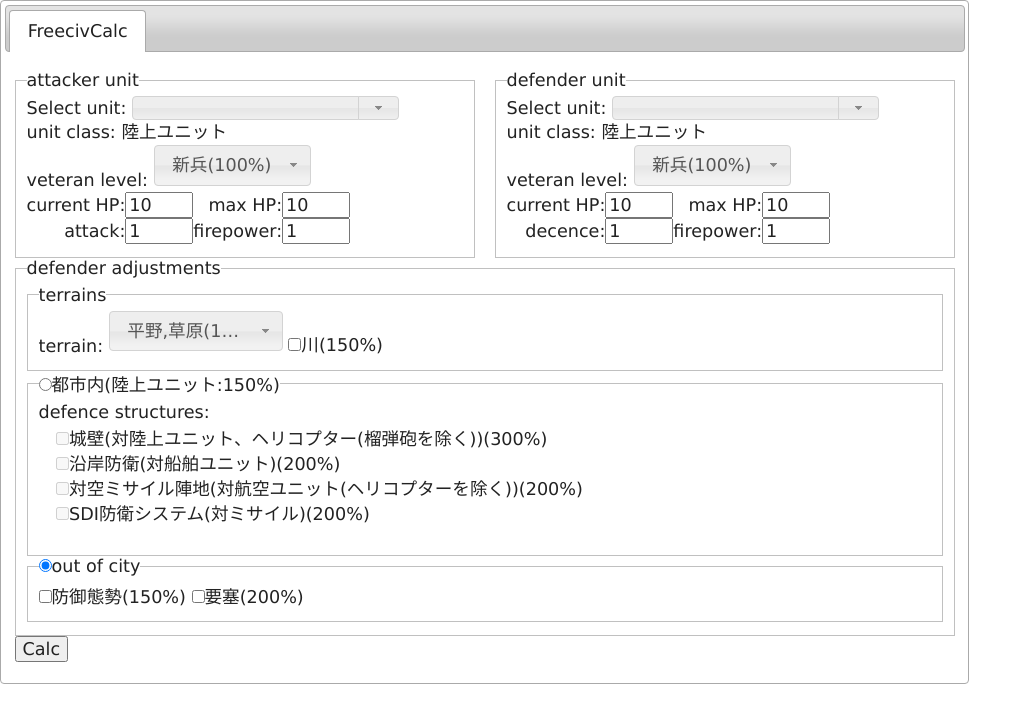
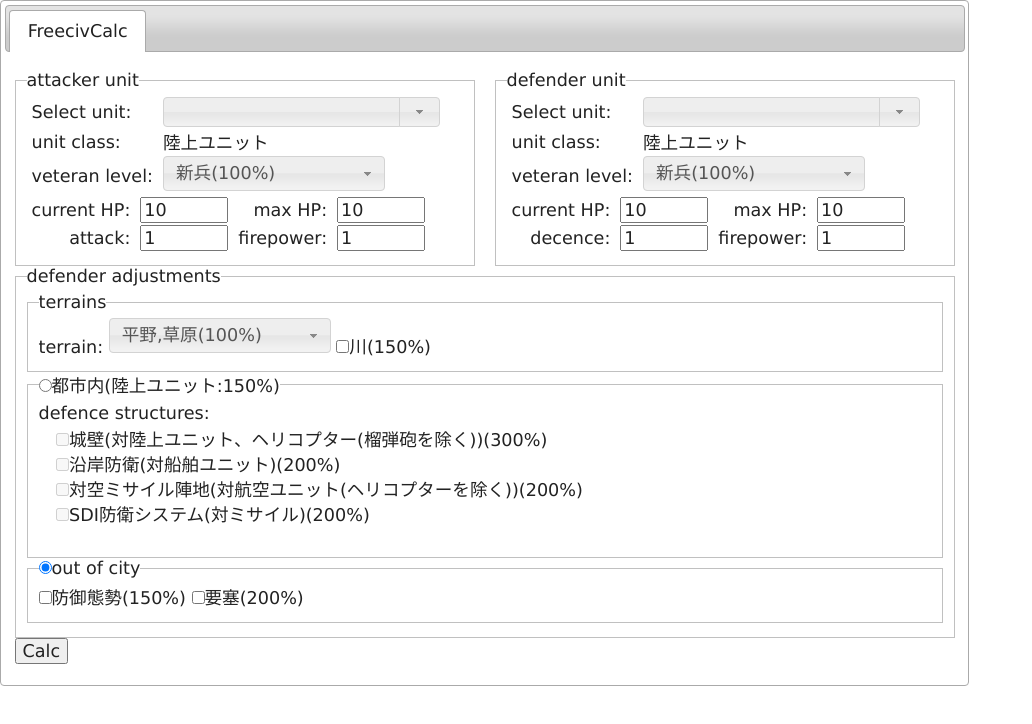
Before and after one commit to Tatamo/freecivcalc, a website: page index_en.html in a window 1280 px wide. Shown: the whole page, without its empty margins (0-1032 px from the left). Drawn offline with Linux system fonts and the light colour scheme.

Commit message:
write more style

```diff
--- a/css/style.css
+++ b/css/style.css
@@ -1,20 +1,4 @@
-.custom-combobox {
-	position: relative;
-	display: inline-block;
-}
-.custom-combobox-toggle {
-	position: absolute;
-	top: 0;
-	bottom: 0;
-	margin-left: -1px;
-	padding: 0;
-}
-.ui-autocomplete {
-	max-height: 400px;
-	overflow-y: auto;
-	overflow-x: hidden;
-}
-
+/* -- 全体レイアウト -- */
 fieldset{
 	margin: 0;
 }
@@ -55,17 +39,69 @@
 #tabs{
 	width: calc(940px + 10px + 10px);
 }
-.ui-tabs-panel{
-	padding-left: 10px !important;
-	padding-right: 10px !important;
+.ui-tabs .ui-tabs-panel{
+	padding-left: 10px;
+	padding-right: 10px;
 }
 
-input[type="number"]{
-	width: 60px;
+/* -- テーブル -- */
+th {
+	padding: 1px 5px;
+}
+td {
+	padding: 1px 5px;
+	text-align: right;
+}
+.table-unit-select td{
+	text-align: left;
 }
 
+/* -- 行間調整 -- */
 p{
 	margin-top: 0;
 	margin-bottom: 0;
 	line-height: 1.4;
 }
+
+/* -- コンボボックス -- */
+.custom-combobox {
+	position: relative;
+	display: inline-block;
+}
+.custom-combobox-input {
+	padding-left: 12px;
+	padding-top: 4px;
+	padding-bottom: 4px;
+}
+.custom-combobox-toggle {
+	position: absolute;
+	top: 0;
+	bottom: 0;
+	margin-left: -1px;
+	padding: 0;
+}
+.ui-autocomplete {
+	max-height: 400px;
+	overflow-y: auto;
+	overflow-x: hidden;
+}
+
+/* -- 各input要素/widgetの幅調整 -- */
+.ui-selectmenu-button{
+	min-width: 220px;
+}
+.ui-selectmenu-button span.ui-selectmenu-text{
+	padding-left: 12px;
+	padding-top: 4px;
+	padding-bottom: 4px;
+}
+input[type="number"]{
+	width: 80px;
+}
+
+/* -- リスト -- */
+ul#list-structure{
+	list-style-type:none;
+	margin-top:3px;
+	padding-left:1em;
+}
--- a/index_en.html
+++ b/index_en.html
@@ -15,7 +15,7 @@
 	<link rel="stylesheet" href="css/style.css">
 </head>
 <body>
-<div style="clear:both" id="tabs">
+<div id="tabs">
 <ul>
 	<li><a href="#tab-main">FreecivCalc</a></li>
 </ul>
@@ -23,47 +23,55 @@
 	<div class="flex-container">
 		<fieldset id="fieldset-attacker">
 			<legend>attacker unit</legend>
-			<div class="ui-widget">
-				<label>Select unit: </label>
-				<select id="combobox-attack">
-				</select>
-			</div>
-			<p><label>unit class: </label>
-			<input type="hidden" id="attacker-class"><span id="attacker-class-display"></span></p>
-			<p><label>veteran level: </label>
-			<select id="attacker-veteranlevel">
-			</select></p>
+			<table class="table-unit-select">
+				<tr>
+					<td><label>Select unit: </label></td>
+					<td><select id="combobox-attack"></select></td>
+				</tr>
+				<tr>
+					<td><label>unit class: </label></td>
+					<td><input type="hidden" id="attacker-class"><span id="attacker-class-display"></span></td>
+				</tr>
+				<tr>
+					<td><label>veteran level: </label></td>
+					<td><select id="attacker-veteranlevel"></select></td>
+				</tr>
+			</table>
 			<table>
 				<tr>
-					<td style="text-align:right"><label>current HP: </label></td><td><input type="number" value="10" min="1" id="attacker-current-hp"></td>
-					<td style="text-align:right"><label>max HP: </label></td><td><input type="number" value="10" min="1" id="attacker-max-hp"></td>
+					<td><label>current HP: </label></td><td><input type="number" value="10" min="1" id="attacker-current-hp"></td>
+					<td><label>max HP: </label></td><td><input type="number" value="10" min="1" id="attacker-max-hp"></td>
 				</tr>
 				<tr>
-					<td style="text-align:right"><label>attack: </label></td><td><input type="number" value="1" min="1" id="attacker-strength">
-						<td style="text-align:right"><label>firepower: </label></td><td><input type="number" value="1" min="1" id="attacker-firepower"></td>
+					<td><label>attack: </label></td><td><input type="number" value="1" min="1" id="attacker-strength">
+						<td><label>firepower: </label></td><td><input type="number" value="1" min="1" id="attacker-firepower"></td>
 				</tr>
 			</table>
 		</fieldset>
 		<fieldset id="fieldset-defender">
 			<legend>defender unit</legend>
-			<div class="ui-widget">
-				<label>Select unit: </label>
-				<select id="combobox-defence">
-				</select>
-			</div>
-			<p><label>unit class: </label>
-			<input type="hidden" id="defender-class"><span id="defender-class-display"></span></p>
-			<p><label>veteran level: </label>
-			<select id="defender-veteranlevel">
-			</select></p>
+			<table class="table-unit-select">
+				<tr>
+					<td><label>Select unit: </label></td>
+					<td><select id="combobox-defence"></select></td>
+				</tr>
+				<tr>
+					<td><label>unit class: </label></td>
+					<td><input type="hidden" id="defender-class"><span id="defender-class-display"></span></td>
+				</tr>
+				<tr>
+					<td><label>veteran level: </label></td>
+					<td><select id="defender-veteranlevel"></select></td>
+				</tr>
+			</table>
 			<table>
 				<tr>
-					<td style="text-align:right"><label>current HP: </label></td><td><input type="number" value="10" min="1" id="defender-current-hp"></td>
-					<td style="text-align:right"><label>max HP: </label></td><td><input type="number" value="10" min="1" id="defender-max-hp"></td>
+					<td><label>current HP: </label></td><td><input type="number" value="10" min="1" id="defender-current-hp"></td>
+					<td><label>max HP: </label></td><td><input type="number" value="10" min="1" id="defender-max-hp"></td>
 				</tr>
 				<tr>
-					<td style="text-align:right"><label>decence: </label></td><td><input type="number" value="1" min="1" id="defender-strength">
-						<td style="text-align:right"><label>firepower: </label></td><td><input type="number" value="1" min="1" id="defender-firepower"></td>
+					<td><label>decence: </label></td><td><input type="number" value="1" min="1" id="defender-strength">
+						<td><label>firepower: </label></td><td><input type="number" value="1" min="1" id="defender-firepower"></td>
 				</tr>
 			</table>
 		</fieldset>
@@ -76,19 +84,12 @@
 			<select id="select-terrain">
 			</select>
 			<span id="flags-roads">
-			<!-- <input type="checkbox" id="river"><label for="river"></label> -->
 	   </span>
 		</fieldset>
 		<fieldset id="fieldset-in-city">
 			<legend><input type="radio" name="in-city-or-open" value="city" id="in-city"><label for="in-city"  title="land units gain 150% defence adjustments">in city</label></legend>
 			<label>defence structures: </label>
-			<ul id="list-structure" style="list-style-type:none; margin-top:3px; padding-left:1em">
-				<!--
-				<li><input type="checkbox" id="city-walls"><label for="city-walls"></label></li>
-				<li><input type="checkbox" id="city-coastal-defense"><label for="city-coastal-defense"></label></li>
-				<li><input type="checkbox" id="city-sam-battery"><label for="city-sam-battery"></label></li>
-				<li><input type="checkbox" id="city-sdi-defense"><label for="city-sdi-defense"></label></li>
-				-->
+			<ul id="list-structure">
 			</ul>
 		</fieldset>
 		<fieldset id="fieldset-in-open">
```
Also changed, not shown: template/index.ejs (+38 -37 lines), index.html.
